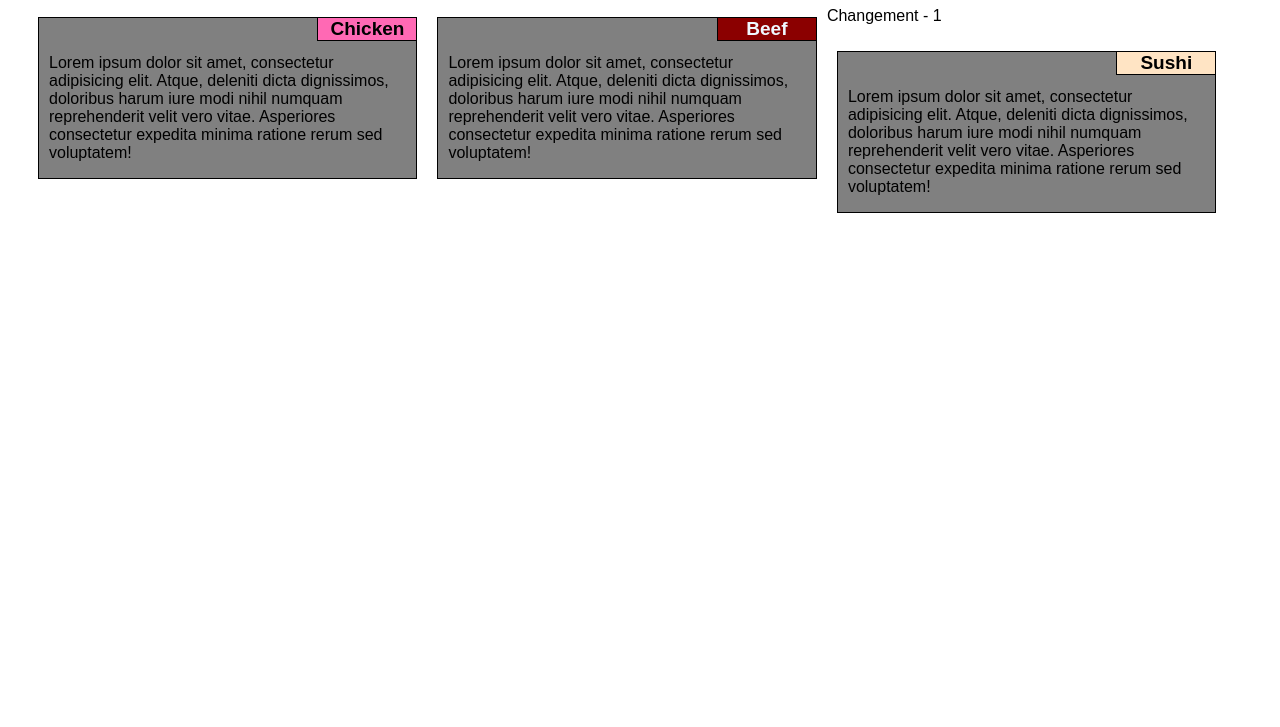
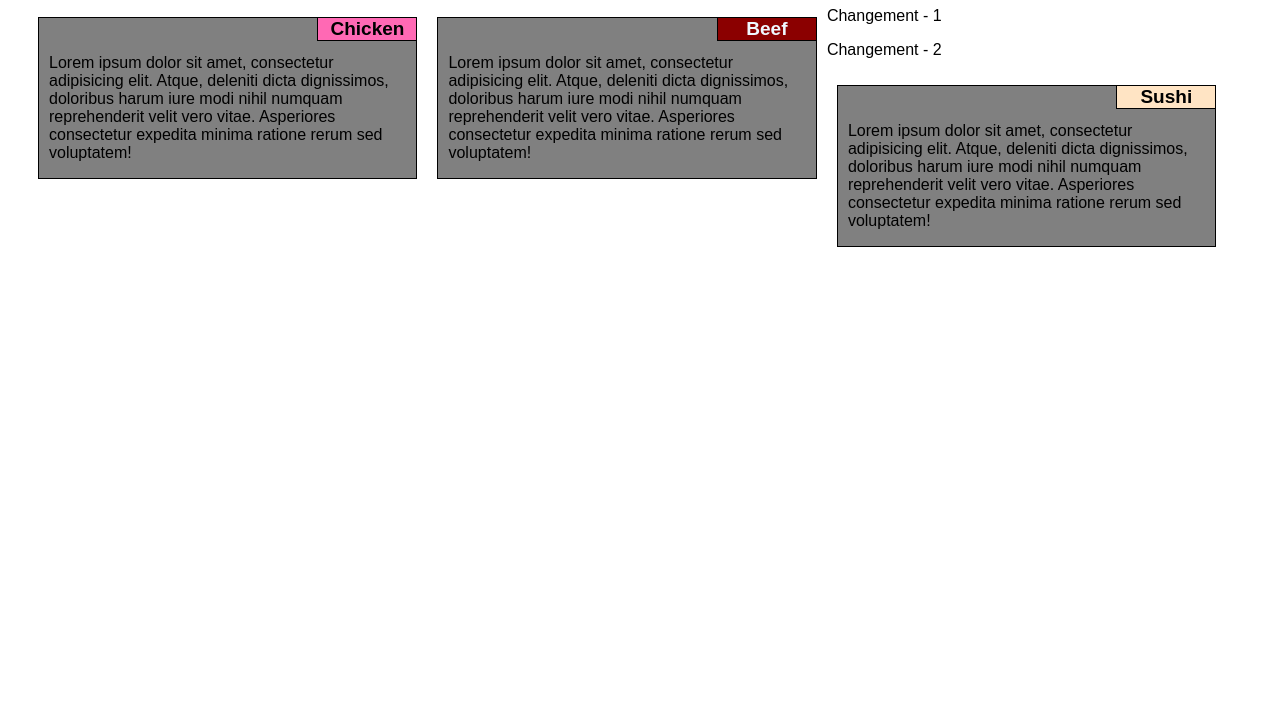
Before and after one commit to LAHRACHE-Reda/TP_Git, a plain HTML site: page index.html in a window 1280 px wide. Shown: the part 73-800 px from the top of the page. Drawn offline with Linux system fonts and the light colour scheme.

Commit message:
Change feature 2

```diff
--- a/index.html
+++ b/index.html
@@ -20,6 +20,7 @@
         <p>Lorem ipsum dolor sit amet, consectetur adipisicing elit. Atque, deleniti dicta dignissimos, doloribus harum iure modi nihil numquam reprehenderit velit vero vitae. Asperiores consectetur expedita minima ratione rerum sed voluptatem!</p>
     </div>
     <p>Changement - 1</p>
+    <p>Changement - 2</p>
     <div class="box sushi">
         <section id="sushi">Sushi</section>
         <p>Lorem ipsum dolor sit amet, consectetur adipisicing elit. Atque, deleniti dicta dignissimos, doloribus harum iure modi nihil numquam reprehenderit velit vero vitae. Asperiores consectetur expedita minima ratione rerum sed voluptatem!</p>
```
